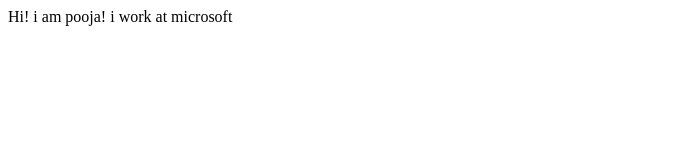
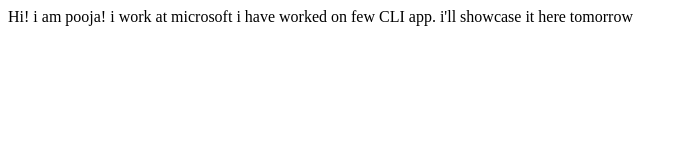
Before and after one commit to poojaptdr/puja-patidar, a plain HTML site: page index.html in a window 1280 px wide. Shown: the whole page, without its empty margins (0-687 px from the left). Drawn offline with Linux system fonts and the light colour scheme.

Commit message:
update details of project

```diff
--- a/index.html
+++ b/index.html
@@ -9,5 +9,7 @@
 <body>
     Hi! i am pooja!
     i work at microsoft
+
+    i have worked on few CLI app. i'll showcase it here tomorrow
 </body>
 </html>
```
